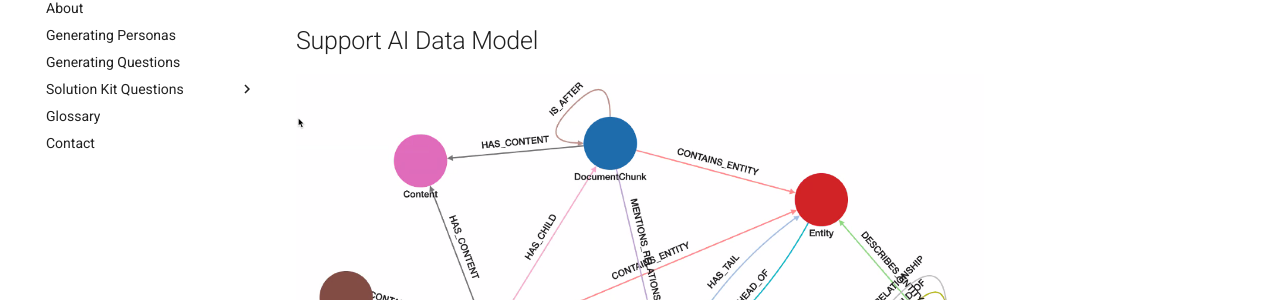
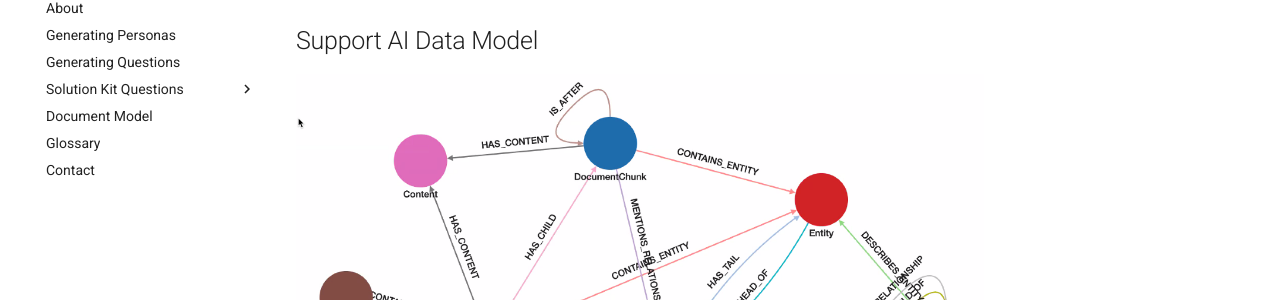
Before and after one commit to dmccrearytg/copilot-metadata, an MkDocs documentation site: the page built from docs/document-data-model.md, in a window 1280 px wide. Shown: the part 157-457 px from the top of the page. Built offline with MkDocs 1.6.1 and Material for MkDocs 9.7.7, drawn with Linux system fonts in a browser that asks for light colours; comment, search, counter and statistics services are not loaded.

Commit message:
updating content

```diff
--- a/mkdocs.yml
+++ b/mkdocs.yml
@@ -16,6 +16,7 @@ nav:
     - Transaction Fraud: questions/transaction-fraud.md
     - Credit Card Application Fraud: questions/credit-card-application-fraud.md
     - Connected Customer ER: questions/connected-customer-er.md
+  - Document Model: document-model.md
   - Glossary: glossary.md
   - Contact: contact.md
 
```
Also changed, not shown: docs/document-data-model.md (renamed from docs/data-model.md).
